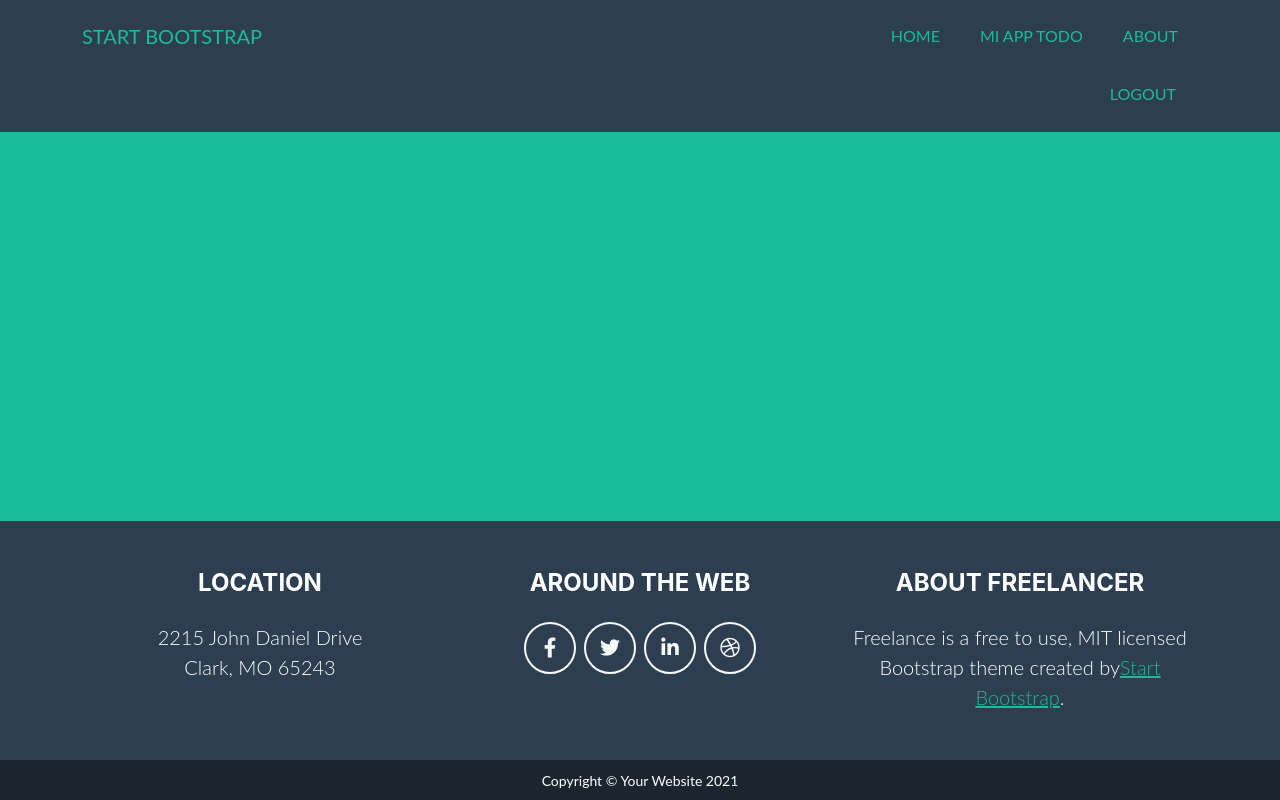
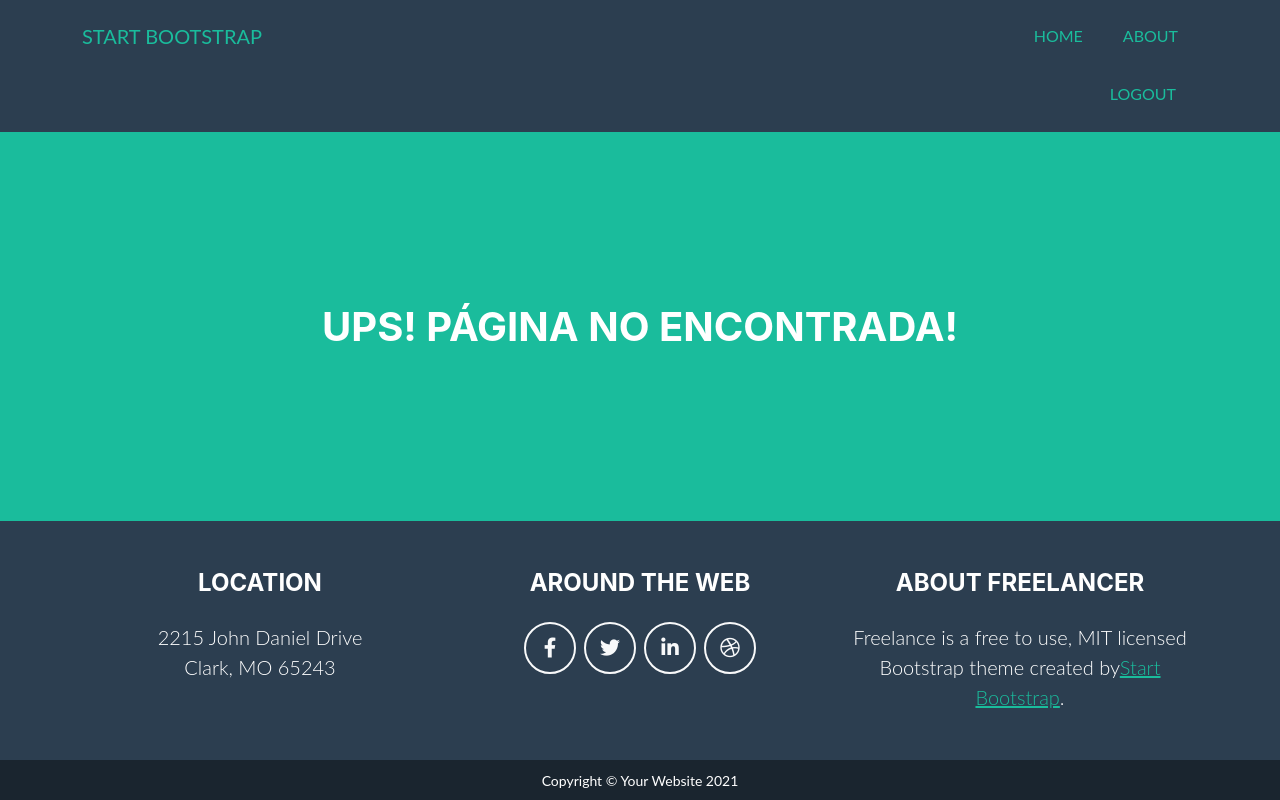
Before and after one commit to pitta1881/pato-app-ts, a React (Create React App) app: page /usuario/todo in a window 1280 px wide. Built offline with nearby package versions, Linux system fonts and the light colour scheme; sample sign-in values are in the browser's storage.

Commit message:
guard + 404 + mejor estrucutracion

```diff
--- a/src/App.tsx
+++ b/src/App.tsx
@@ -1,63 +1,33 @@
 import React, { useReducer } from 'react';
 import {
-  BrowserRouter as Router,
-  Switch,
-  Route
+  BrowserRouter as Router
 } from "react-router-dom";
 
 //propias
+import { AuthContext } from './context/AuthContext';
+import RoutesIndex from './routes/RoutesIndex';
+import AuthReducer from './reducer/AuthReducer';
 import Navbar from './components/navbar/Navbar';
-import Footer from './components/footer/Footer'
-import Home from './pages/home/Home'
-import About from './pages/about/About'
-import TodoModule from './pages/todo/TodoModule';
-import Login from './pages/auth/Login';
-import { AuthContext } from './context/AuthContext';
+import Footer from './components/footer/Footer';
 
 function App() {
 
   const initialState = JSON.parse(sessionStorage.getItem('isLogged') || 'false') || false;
-  function reducer(state: any, action: string) {
-    switch (action) {
-      case 'login':
-        sessionStorage.setItem('isLogged', 'true')
-        return true;
-      case 'logout':
-        sessionStorage.setItem('isLogged', 'false')
-        return false;
-      default:
-        throw new Error();
-    }
-  }
-
-  const [isAuth, authEvent] = useReducer(reducer, initialState);
+  const [isAuth, authEvent] = useReducer(AuthReducer, initialState);
   const contextoAuth = { isAuth, authEvent }
 
   return (
-    <div className="d-flex flex-column justify-content-around" style={{ minHeight: "100vh" }}>
-      <AuthContext.Provider value={contextoAuth}>
-        <Router>
+    <Router>
+      <div className="d-flex flex-column justify-content-around" style={{ minHeight: "100vh" }}>
+        <AuthContext.Provider value={contextoAuth}>
           <Navbar />
           <div className="bg-primary text-white text-center d-flex justify-content-center flex-grow-1">
-            <Switch>
-              <Route exact path="/">
-                <Home />
-              </Route>
-              <Route exact path="/todo">
-                <TodoModule />
-              </Route>
-              <Route exact path="/about">
-                <About />
-              </Route>
-              <Route exact path="/login">
-                <Login />
-              </Route>
-            </Switch>
+            <RoutesIndex />
           </div>
           <Footer />
-        </Router>
-      </AuthContext.Provider>
-    </div>
+        </AuthContext.Provider>
+      </div>
+    </Router>
   );
 }
 
--- a/src/components/navbar/Navbar.tsx
+++ b/src/components/navbar/Navbar.tsx
@@ -12,6 +12,18 @@ export default function Navbar() {
         history.push('/');
     }
 
+    const authNavItems = () => {
+        return
+        (<>
+            <li className="nav-item mx-0 mx-lg-1">
+                <Link to="/usuario" className="nav-link py-3 px-0 px-lg-3 rounded">Mi Perfil</Link>
+            </li>
+            <li className="nav-item mx-0 mx-lg-1">
+                <Link to="/usuario/todo" className="nav-link py-3 px-0 px-lg-3 rounded">APPS</Link>
+            </li>
+        </>)
+    }
+
     return (
         <>
             <nav className="navbar navbar-expand-lg bg-secondary text-uppercase flex-column py-2">
@@ -22,9 +34,7 @@ export default function Navbar() {
                             <li className="nav-item mx-0 mx-lg-1">
                                 <Link to="/" className="nav-link py-3 px-0 px-lg-3 rounded">Home</Link>
                             </li>
-                            {isAuth && <li className="nav-item mx-0 mx-lg-1">
-                                <Link to="/todo" className="nav-link py-3 px-0 px-lg-3 rounded">Mi App TODO</Link>
-                            </li>}
+                            {isAuth && authNavItems()}
                             <li className="nav-item mx-0 mx-lg-1">
                                 <Link to="/about" className="nav-link py-3 px-0 px-lg-3 rounded">About</Link>
                             </li>
--- /dev/null
+++ b/src/guard/AuthGuard.tsx
@@ -0,0 +1,14 @@
+import { ComponentType, FC, useContext } from "react";
+import { Redirect, Route } from "react-router"
+import { AuthContext } from '../context/AuthContext';
+
+
+export function AuthGuard({ children, exact, path }: { children: any, exact: boolean, path: string }) {
+	const { isAuth } = useContext(AuthContext);
+
+	return (
+		isAuth
+			? <Route exact={exact} path={path} component={() => children} />
+			: <Redirect to="/login" />
+	)
+}
--- /dev/null
+++ b/src/pages/404/NotFound.tsx
@@ -0,0 +1,9 @@
+import React from 'react'
+
+export default function NotFound() {
+    return (
+        <div className="container d-flex justify-content-center flex-column">
+            <h1 className="masthead-heading text-uppercase mb-0">Ups! Página no Encontrada!</h1>
+        </div>
+    )
+}
--- a/src/pages/todo/Todo.tsx
+++ b/src/pages/usuarios/todo/Todo.tsx
@@ -1,5 +1,5 @@
 import React from 'react'
-import IItem from '../../interfaces/IItem'
+import IItem from '../../../interfaces/IItem'
 import TodoItem from './TodoItem'
 
 export default function Todo(props: any) {
--- a/src/pages/todo/TodoItem.tsx
+++ b/src/pages/usuarios/todo/TodoItem.tsx
@@ -1,5 +1,5 @@
 import React from 'react'
-import IItem from '../../interfaces/IItem';
+import IItem from '../../../interfaces/IItem';
 
 export default function TodoItem({ item, clickDeleteHandler }: { item: IItem, clickDeleteHandler: Function }) {
     return (
--- a/src/pages/todo/TodoModule.tsx
+++ b/src/pages/usuarios/todo/TodoModule.tsx
@@ -1,11 +1,9 @@
 import React, { useContext, useEffect, useState } from 'react'
 import Todo from './Todo'
-import IItem from '../../interfaces/IItem'
+import IItem from '../../../interfaces/IItem'
 import { Redirect } from 'react-router';
-import { AuthContext } from '../../context/AuthContext';
 
 export default function TodoModule() {
-    const { isAuth } = useContext(AuthContext);
 
     const [listaToDo, setLista] = useState<IItem[]>([]);
     const [item, setItem] = useState<string>('');
@@ -47,15 +45,12 @@ export default function TodoModule() {
 
     return (
         <>
-            {isAuth ?
-                <Todo listaToDo={listaToDo}
-                    item={item}
-                    handleInput={handleInputChange}
-                    addToList={addToList}
-                    checkReady={checkReady}></Todo>
-                :
-                <Redirect to='/' />
-            }
+            <Todo listaToDo={listaToDo}
+                item={item}
+                handleInput={handleInputChange}
+                addToList={addToList}
+                checkReady={checkReady}></Todo>
+
         </>
     )
 }
--- /dev/null
+++ b/src/reducer/AuthReducer.tsx
@@ -0,0 +1,12 @@
+export default function reducer(state: any, action: string) {
+    switch (action) {
+        case 'login':
+            sessionStorage.setItem('isLogged', 'true')
+            return true;
+        case 'logout':
+            sessionStorage.setItem('isLogged', 'false')
+            return false;
+        default:
+            throw new Error();
+    }
+}
--- /dev/null
+++ b/src/routes/RoutesIndex.tsx
@@ -0,0 +1,31 @@
+import React from 'react'
+import {
+  Switch,
+  Route,
+} from "react-router-dom";
+import About from '../pages/about/About';
+import Login from '../pages/auth/Login';
+import Home from '../pages/home/Home';
+import { AuthGuard as PrivateRoute } from '../guard/AuthGuard'
+import NotFound from '../pages/404/NotFound';
+import RoutesUsuario from './RoutesUsuario';
+
+export default function RoutesIndex() {
+  return (
+    <Switch>
+      <Route exact path="/">
+        <Home />
+      </Route>
+      <PrivateRoute exact path="/usuario" >
+        <RoutesUsuario />
+      </PrivateRoute>
+      <Route exact path="/about">
+        <About />
+      </Route>
+      <Route exact path="/login">
+        <Login />
+      </Route>
+      <Route component={NotFound} />
+    </Switch>
+  )
+}
--- /dev/null
+++ b/src/routes/RoutesUsuario.tsx
@@ -0,0 +1,19 @@
+import React from 'react'
+import {
+  Switch,
+} from "react-router-dom";
+import { AuthGuard as PrivateRoute } from '../guard/AuthGuard'
+import TodoModule from '../pages/usuarios/todo/TodoModule';
+
+export default function RoutesUsuario() {
+  return (
+    <Switch>
+      <PrivateRoute exact path="/usuario" >
+        <div>dashboard usuario</div>
+      </PrivateRoute>
+      <PrivateRoute exact path="/usuario/todo" >
+        <TodoModule />
+      </PrivateRoute>
+    </Switch>
+  )
+}
```
